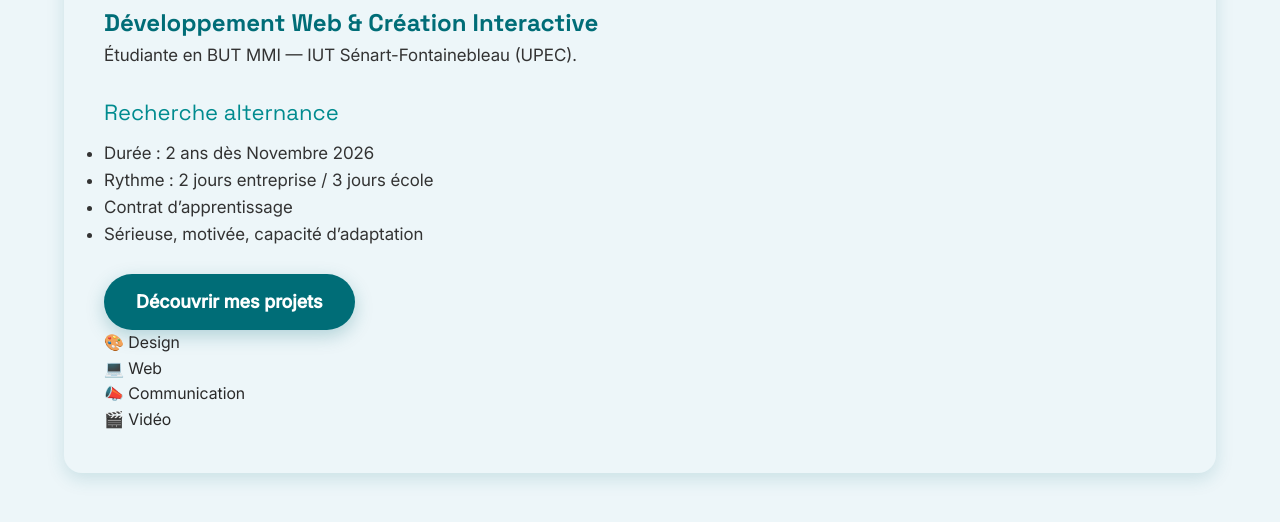
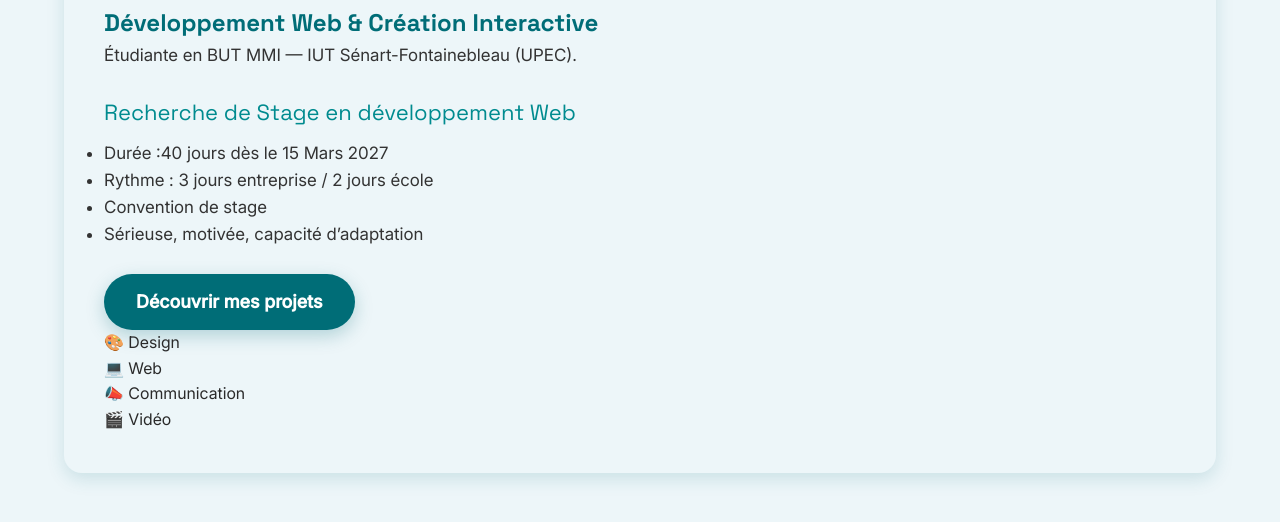
Before and after one commit to Lina070131/Portfolio, a plain HTML site: page index.html in a window 1280 px wide. Shown: the part 252-774 px from the top of the page. Drawn offline with Linux system fonts and the light colour scheme.

Commit message:
Recherche Stage Ajouts elmnts

```diff
--- a/index.html
+++ b/index.html
@@ -29,11 +29,11 @@
 
         <p>Étudiante en BUT MMI — IUT Sénart-Fontainebleau (UPEC).</p>
 
-        <h3>Recherche alternance</h3>
+        <h3>Recherche de Stage en développement Web</h3>
         <ul>
-            <li>Durée : 2 ans dès Novembre 2026</li>
-            <li>Rythme : 2 jours entreprise / 3 jours école</li>
-            <li>Contrat d’apprentissage</li>
+            <li>Durée :40 jours dès le 15 Mars 2027</li>
+            <li>Rythme : 3 jours entreprise / 2 jours école</li>
+            <li>Convention de stage</li>
             <li>Sérieuse, motivée, capacité d’adaptation</li>
         </ul>
         <a href="projets.html" class="btn-accueil">Découvrir mes projets</a>
```
